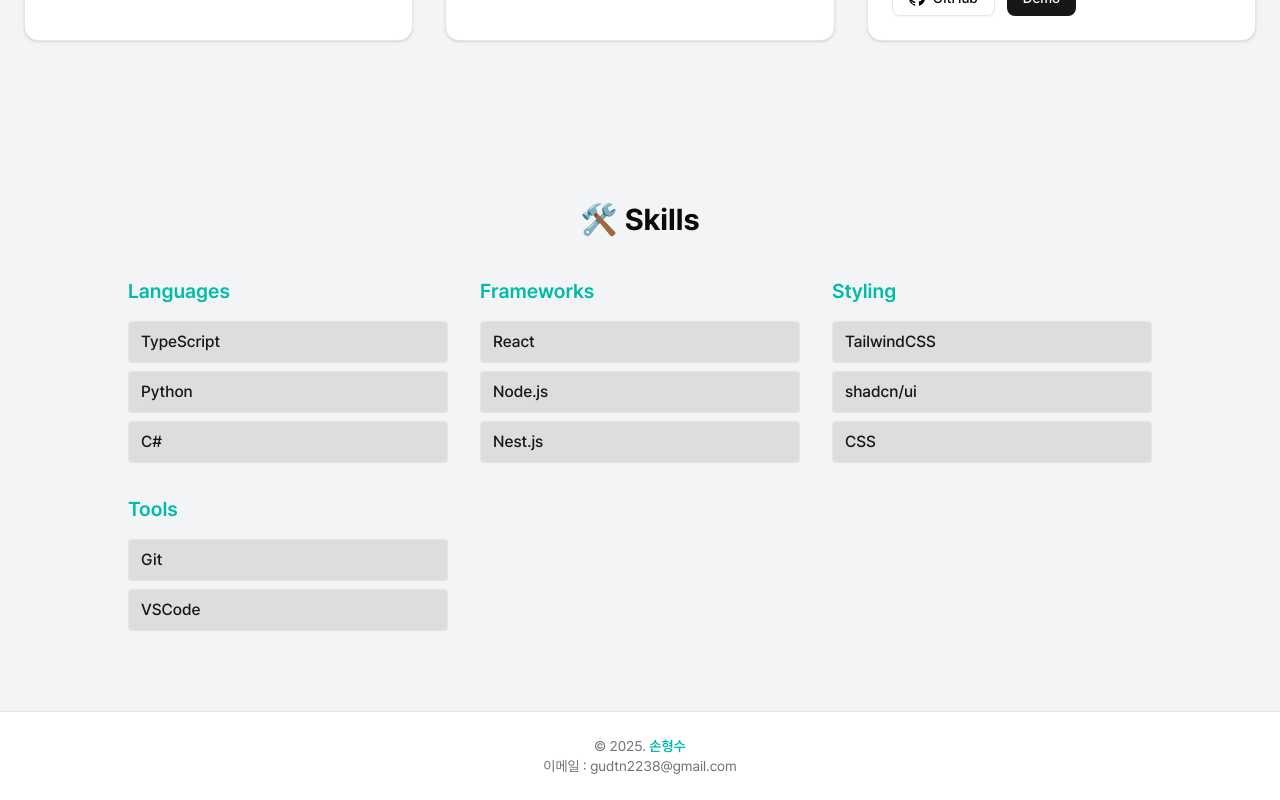
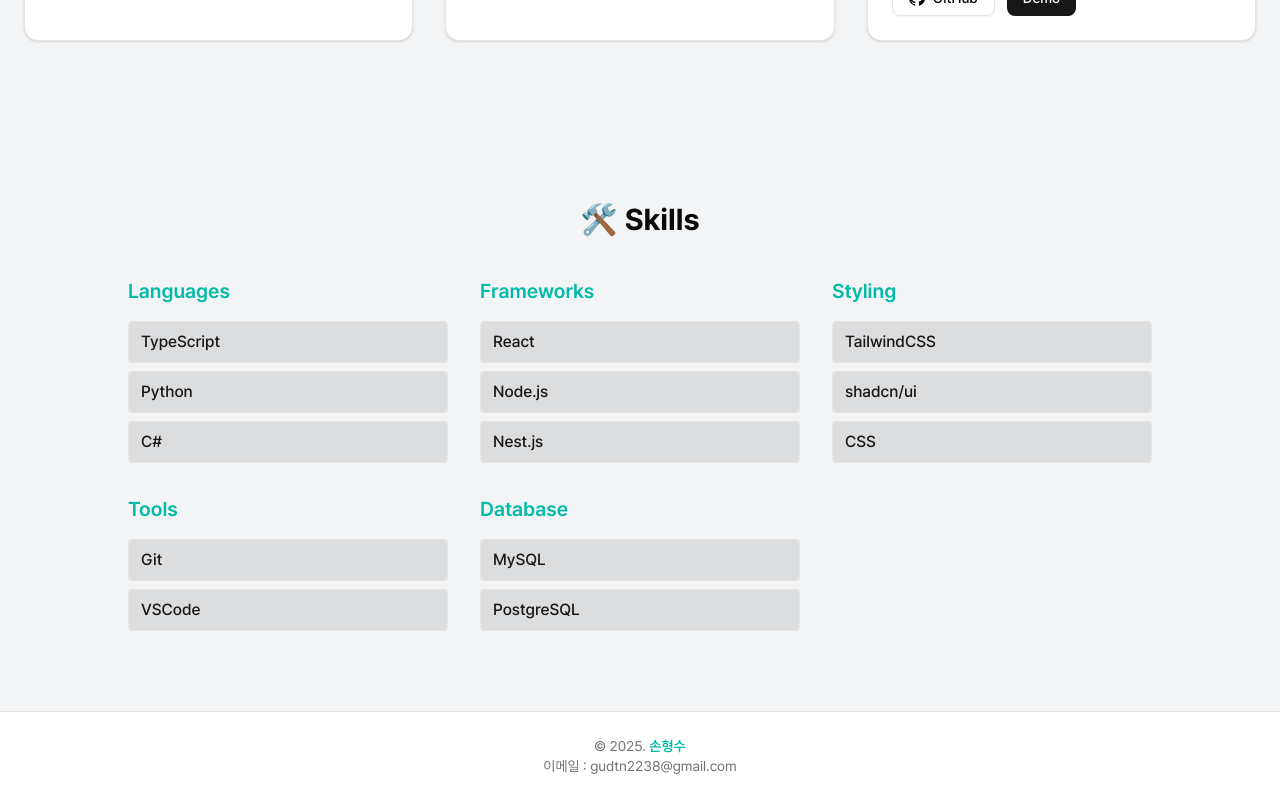
Before and after one commit to HS-0914/Portfolio, a React (Vite) app: page / in a window 1280 px wide. Shown: the part 1387-2187 px from the top of the page. Built offline with nearby package versions, Linux system fonts and the light colour scheme.

Commit message:
feat(SkillSection): 기술섹션 DB추가

```diff
--- a/src/sections/SkillSection.tsx
+++ b/src/sections/SkillSection.tsx
@@ -5,6 +5,7 @@
   Frameworks: ["React", "Node.js", "Nest.js"],
   Styling: ["TailwindCSS", "shadcn/ui", "CSS"],
   Tools: ["Git", "VSCode"],
+  Database: ["MySQL", "PostgreSQL"],
 };
 
 const SkillSection = () => {
```
